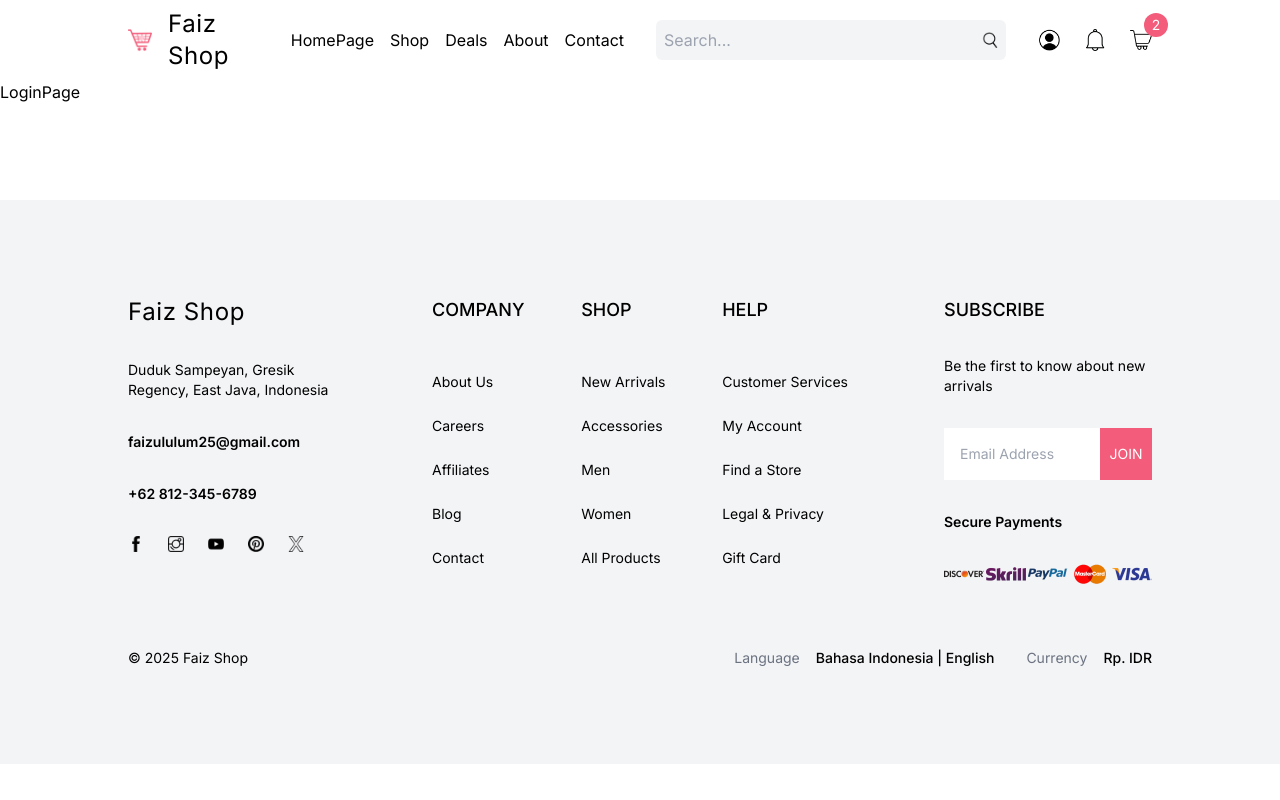
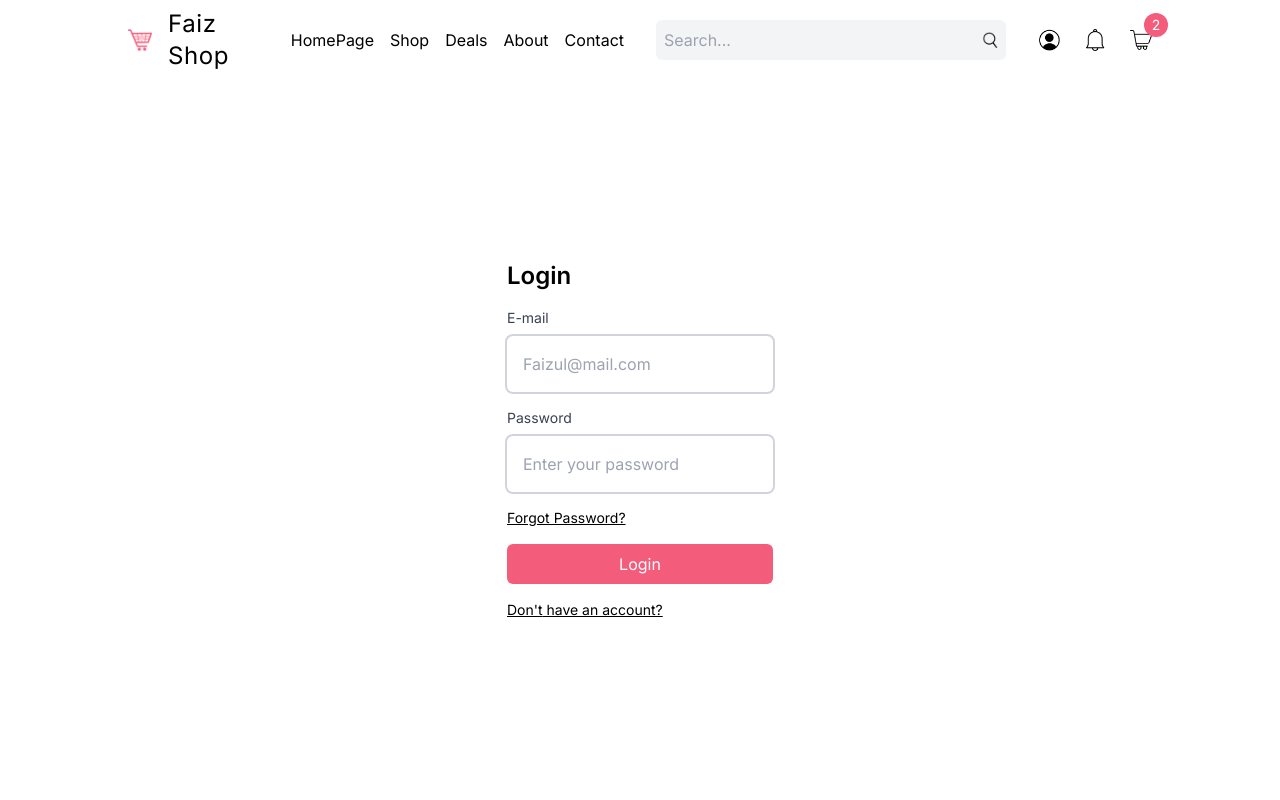
Before and after one commit to Faizululum/Faiz-Shop, a Next.js app: page /login in a window 1280 px wide. Shown: the top 800 px of the page. Built offline with nearby package versions, Linux system fonts and the light colour scheme; no server answers; what @wix/sdk would draw is missing.

Commit message:
Create Login Page (#19)

```diff
--- a/src/app/login/page.tsx
+++ b/src/app/login/page.tsx
@@ -1,7 +1,135 @@
-const LoginPage = () => {
-  return (
-    <div>LoginPage</div>
-  )
+"use client";
+
+import { useWixClient } from "@/hooks/useWixClient";
+import { useState } from "react";
+
+enum MODE {
+  LOGIN = "LOGIN",
+  REGISTER = "REGISTER",
+  RESET_PASSWORD = "RESET_PASSWORD",
+  EMAIL_VERIFICATION = "EMAIL_VERIFICATION",
 }
 
-export default LoginPage
+const LoginPage = () => {
+  const [mode, setMode] = useState(MODE.LOGIN);
+
+  const [username, setUsername] = useState("");
+  const [password, setPassword] = useState("");
+  const [email, setEmail] = useState("");
+  const [emailCode, setEmailCode] = useState("");
+  const [isLoading, setIsLoading] = useState(false);
+  const [error, setError] = useState("");
+  const [message, setMessage] = useState("");
+
+  const formTitle =
+    mode === MODE.LOGIN
+      ? "Login"
+      : mode === MODE.REGISTER
+      ? "Register"
+      : mode === MODE.RESET_PASSWORD
+      ? "Reset Your Password"
+      : "Verify Your Email";
+  const buttonTitle =
+    mode === MODE.LOGIN
+      ? "Login"
+      : mode === MODE.REGISTER
+      ? "Register"
+      : mode === MODE.RESET_PASSWORD
+      ? "Reset"
+      : "Verify";
+
+  const wixClient = useWixClient();
+
+  return (
+    <div className="h-[calc(100vh-80px)] px-4 md:px-8 lg:px-16 xl:px-32 2xl:px-64 flex items-center justify-center">
+      <form className="flex flex-col gap-4">
+        <h1 className="text-2xl font-semibold">{formTitle}</h1>
+        {mode === MODE.REGISTER ? (
+          <div className="flex flex-col gap-2">
+            <label className="text-sm text-gray-700">Username</label>
+            <input
+              type="text"
+              name="username"
+              placeholder="Enter your username"
+              className="rounded-md ring-2 ring-gray-300 p-4"
+            />
+          </div>
+        ) : null}
+        {mode !== MODE.EMAIL_VERIFICATION ? (
+          <div className="flex flex-col gap-2">
+            <label className="text-sm text-gray-700">E-mail</label>
+            <input
+              type="email"
+              name="email"
+              placeholder="Faizul@mail.com"
+              className="rounded-md ring-2 ring-gray-300 p-4"
+            />
+          </div>
+        ) : (
+          <div className="flex flex-col gap-2">
+            <label className="text-sm text-gray-700">Verification Code</label>
+            <input
+              type="text"
+              name="emailCode"
+              placeholder="Code"
+              className="rounded-md ring-2 ring-gray-300 p-4"
+            />
+          </div>
+        )}
+        {mode === MODE.LOGIN || mode === MODE.REGISTER ? (
+          <div className="flex flex-col gap-2">
+            <label className="text-sm text-gray-700">Password</label>
+            <input
+              type="password"
+              name="password"
+              placeholder="Enter your password"
+              className="rounded-md ring-2 ring-gray-300 p-4"
+            />
+          </div>
+        ) : null}
+        {mode === MODE.LOGIN && (
+          <div
+            className="text-sm underline cursor-pointer"
+            onClick={() => setMode(MODE.RESET_PASSWORD)}
+          >
+            Forgot Password?
+          </div>
+        )}
+        <button
+          className="bg-red text-white p-2 rounded-md disabled:bg-pink-200 disabled:cursor-not-allowed"
+          disabled={isLoading}
+        >
+          {isLoading ? "Loading..." : buttonTitle}
+        </button>
+        {error && <div className="text-red-600">{error}</div>}
+        {mode === MODE.LOGIN && (
+          <div
+            className="text-sm underline cursor-pointer"
+            onClick={() => setMode(MODE.REGISTER)}
+          >
+            {"Don't"} have an account?
+          </div>
+        )}
+        {mode === MODE.REGISTER && (
+          <div
+            className="text-sm underline cursor-pointer"
+            onClick={() => setMode(MODE.LOGIN)}
+          >
+            Already have an account?
+          </div>
+        )}
+        {mode === MODE.RESET_PASSWORD && (
+          <div
+            className="text-sm underline cursor-pointer"
+            onClick={() => setMode(MODE.LOGIN)}
+          >
+            Go back to Login
+          </div>
+        )}
+        {message && <div className="text-green-600 text-sm">{message}</div>}
+      </form>
+    </div>
+  );
+};
+
+export default LoginPage;
```
